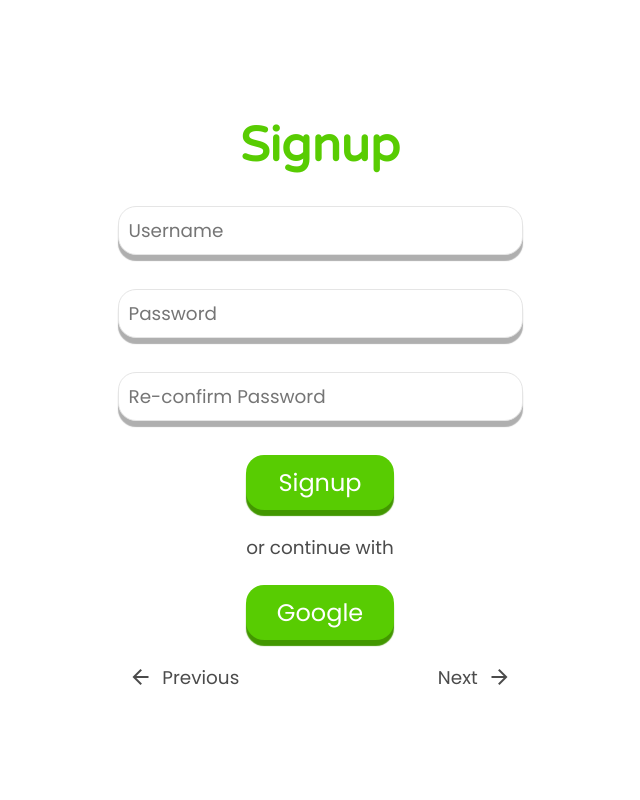
After one commit to Ompitroda55/LearnSync, a Flask app: template templates/signup.html in a window 1280 px wide. The commit adds this page. Shown: the whole page, without its empty margins (320-960 px from the left). Run offline with Flask 3, Linux system fonts and the light colour scheme; the template is opened without the code that fills it, so the values that code supplies are empty; parts of the project's set-up code (start-up, migrations or seed data) failed here and were passed over.

Commit message:
login and signup pe kaam kiya

```diff
--- a/app.py
+++ b/app.py
@@ -45,7 +45,23 @@ def createFlashCard(name, category, flashcard_data):
 
 @app.route('/')
 def index():
-    return render_template('dashboard.html')
+    return render_template('signup.html')
+
+@app.route('/sign-up')
+def signup():
+    username = request.form['username']
+    password = request.form['password']
+
+    new_user = {
+        "username": username,
+        "password": password,
+    }
+
+    #
+    # To create a new users collection and further operations
+    #
+    # insert_result = users_collection.insert_one(new_user)
+
 
 @app.route('/flash_card')
 def flashCardApp():
--- a/static/css/style-login.css
+++ b/static/css/style-login.css
@@ -15,7 +15,7 @@ login-overlay > * {
     box-sizing: border-box;
 }
 
-.login-container {
+.login-container, .form-step {
     display: flex;
     flex-direction: column;
     justify-content: center;
@@ -23,8 +23,13 @@ login-overlay > * {
     /* background-color: azure; */
 }
 
-.login-container {
+.login-container, .form-step {
     text-align: center;
+    display: flex;
+    flex-direction: column;
+    max-width: 100%;
+    min-width: fit-content;
+    align-items: center;
 }
 
 .login-container .sub-heading {
@@ -44,7 +49,7 @@ login-overlay > * {
     border: 1px solid var(--swan);
     width: 100%;
     padding: 10px;
-    font-size: var(--sub-heading-font-size);
+    font-size: var(--normal-font-size);
     margin-bottom: 10px;
 }
 
@@ -75,3 +80,25 @@ login-overlay > * {
     color: var(--hare) !important;
     background-color: var(--cardinal);
 }
+
+.form-step {
+    display: none;
+    flex-direction: column;
+}
+
+#step1, #step2 {
+    display: flex;
+}
+#prev-button, #next-button {
+    all: unset;
+    display: flex;
+    align-items: center;
+    cursor: pointer;
+}
+
+.nav-form {
+    display: flex;
+    /* background-color: black; */
+    justify-content: space-between;
+    width: 100%;
+}
--- a/static/css/style-updated.css
+++ b/static/css/style-updated.css
@@ -1,5 +1,5 @@
 @import url('https://fonts.googleapis.com/css2?family=Pacifico&family=Poppins&family=Satisfy&family=Varela+Round&display=swap');
-
+@import url('https://fonts.googleapis.com/css2?family=Material+Symbols+Outlined:opsz,wght,FILL,GRAD@24,400,0,0');
 :root {
 
     /* Core Colours */
--- /dev/null
+++ b/templates/signup.html
@@ -0,0 +1,83 @@
+<!DOCTYPE html>
+<html lang="en">
+
+<head>
+    <meta charset="UTF-8">
+    <meta name="viewport" content="width=device-width, initial-scale=1.0">
+    <title>LearnSync Signup</title>
+    <link rel="stylesheet" href="../static/css/style-updated.css">
+    <link rel="stylesheet" href="../static/css/style-login.css">
+</head>
+
+<body>
+    <login-overlay id="login-overlay">
+        <!-- <button id="close-login" class="link-tertiary">Close</button> -->
+        <form action="../templates/flash_cards.html" id="signup-form">
+            <div class="login-container">
+                <div class="heading">Signup</div>
+                <div id="step1" class="form-step">
+                    <input type="text" name="" id="" placeholder="Username" required>
+                    <input type="password" name="" id="" placeholder="Password" required>
+                    <input type="password" name="" id="" placeholder="Re-confirm Password" required>
+                    <a href="#" class="link-primary" id="signup-link" >Signup</a>
+                    <span>or continue with</span>
+
+                    <a href="#" class="link-primary">Google</a>
+                </div>
+                <div id="step2" class="form-step">
+                    <select name="" id=""></select>
+                </div>
+                <div class="nav-form">
+                    <a id="prev-button" class="link-primary">
+                        <span class="material-symbols-outlined">
+                            arrow_back
+                        </span>&nbsp;
+                        Previous
+                    </a>
+                    <a id="next-button" class="link-primary">Next &nbsp;
+                        <span class="material-symbols-outlined">
+                            arrow_forward
+                        </span>
+                    </a>
+                </div>
+            </div>
+        </form>
+    </login-overlay>
+    <script>
+        document.addEventListener('DOMContentLoaded', function () {
+            const formSteps = document.querySelectorAll('.form-step');
+            let currentStep = 0;
+            updateNavButtons();
+
+            document.querySelector('#prev-button').addEventListener('click', function (e) {
+                e.preventDefault();
+                currentStep = Math.max(0, currentStep - 1);
+                updateNavButtons();
+            });
+
+            document.querySelector('#next-button').addEventListener('click', function (e) {
+                e.preventDefault();
+                currentStep = Math.min(formSteps.length - 1, currentStep + 1);
+                updateNavButtons();
+            });
+
+            document.querySelector('#signup-link').addEventListener('click', function (e) {
+                e.preventDefault();
+                document.getElementById('signup-form').submit(); // Submit the form
+            });
+
+            function updateNavButtons() {
+                formSteps.forEach((step, index) => {
+                    step.style.display = index === currentStep ? 'flex' : 'none';
+                });
+
+                document.querySelector('#prev-button').disabled = currentStep === 0;
+                document.querySelector('#next-button').disabled = currentStep === formSteps.length - 1;
+            }
+
+        });
+    </script>
+
+</body>
+
+</html>
```
